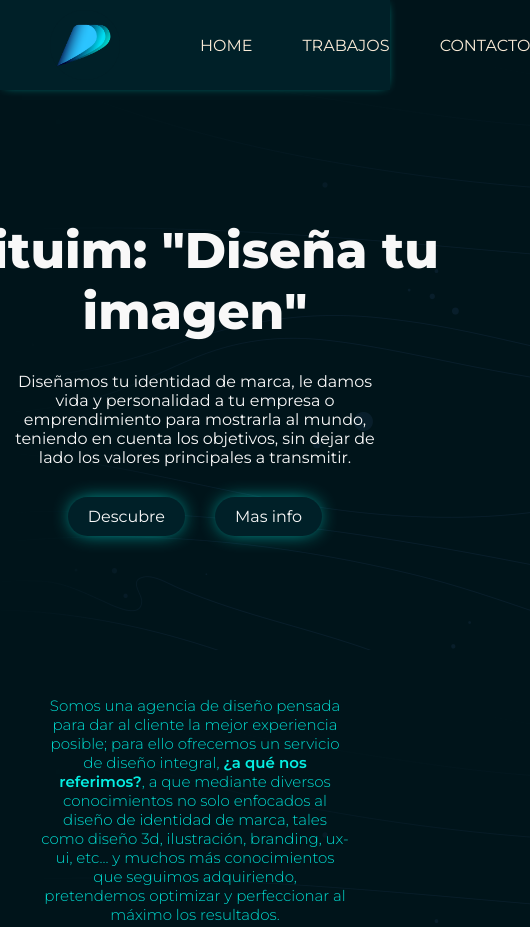
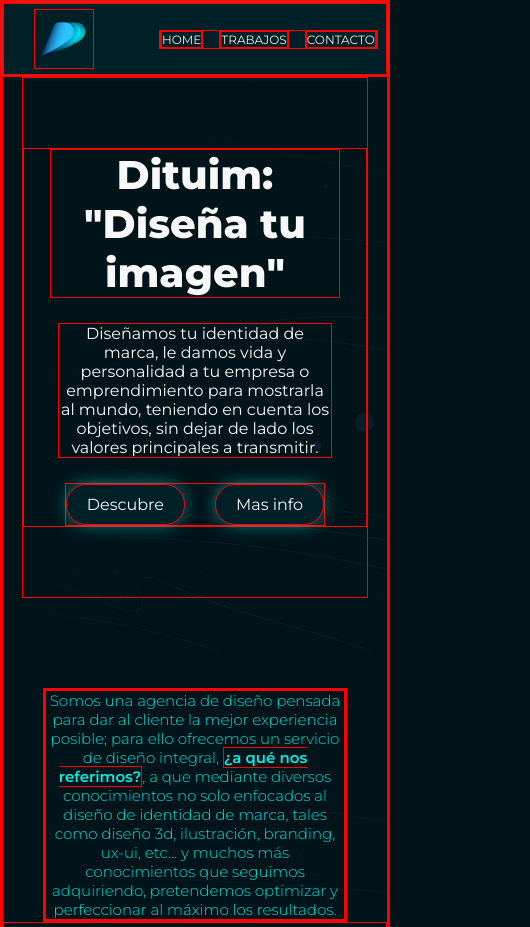
Before and after one commit to LucasScalzadona/LandingPage-Entrega, a plain HTML site: page index.html in a window 390 px wide. Shown: the top 927 px of the page, 530 px wide, since content can reach past the window. Drawn offline with Linux system fonts and the light colour scheme.

Commit message:
Modificación cel

```diff
--- a/mediaqueries.css
+++ b/mediaqueries.css
@@ -7,11 +7,17 @@
   }
 
   #hero {
-    padding-right: 40px;
+    max-width: 90%;
+  }
+
+  .hero-info p {
+    width: 80%;
   }
 
   .hero-info h1 {
     width: 80%;
+    font-size: 47px;
+    min-width: 0px;
   }
 
   .cards-conteiner {
@@ -23,12 +29,33 @@
 }
 
 @media (max-width: 576px) {
+  nav {
+    padding: 5px;
+  }
+
+  .navlogo {
+    margin-inline: 25px;
+    width: 60px;
+  }
+
   #hero {
-    padding-right: 0px;
+    margin-top: 0px;
+  }
+
+  .hero-info {
+    gap: 25px;
   }
 
   .hero-info h1 {
-    font-size: 50px;
+    font-size: 40px;
+    padding: 0px 30px 0px 30px;
+    min-width: none;
+    width: 85%;
+    padding: 0%;
+  }
+
+  .hero-info p {
+    width: 80%;
   }
 
   .hero-card {
@@ -36,11 +63,32 @@
   }
 
   ul {
+    gap: 16px;
+    font-size: 12px;
+  }
+
+  .cards {
     max-width: 100%;
-    gap: 50px;
+  }
+
+  .cards img {
+    max-width: 100%;
+  }
+
+  .cards-conteiner {
+    scale: 80%;
+    max-height: 80%;
   }
 
   #about {
     max-width: 79%;
   }
+
+  #trabajos {
+    max-width: 100%;
+  }
+
+  #trabajos h2 {
+    margin-top: 70px;
+  }
 }
--- a/style.css
+++ b/style.css
@@ -13,6 +13,7 @@
   margin: 0;
   padding: 0;
   box-sizing: border-box;
+  border: solid red 1px;
 }
 
 body {
```
